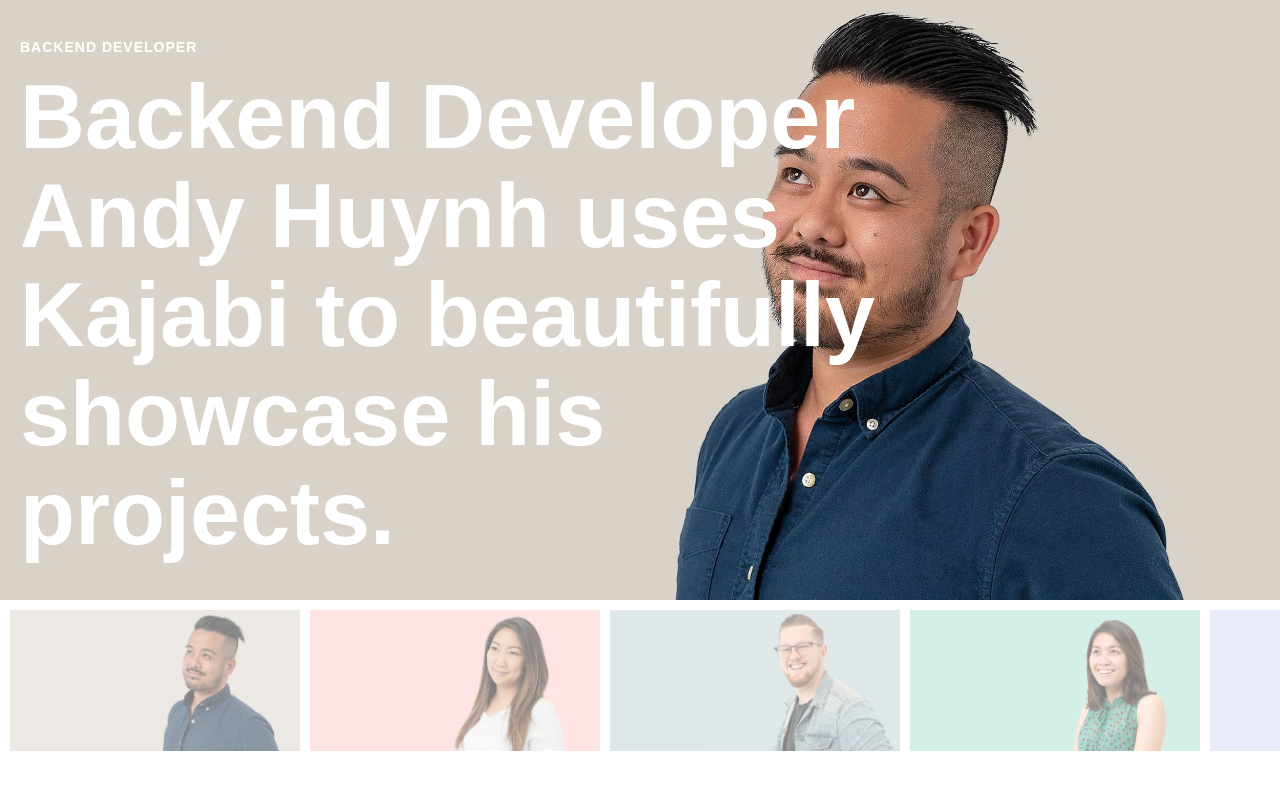
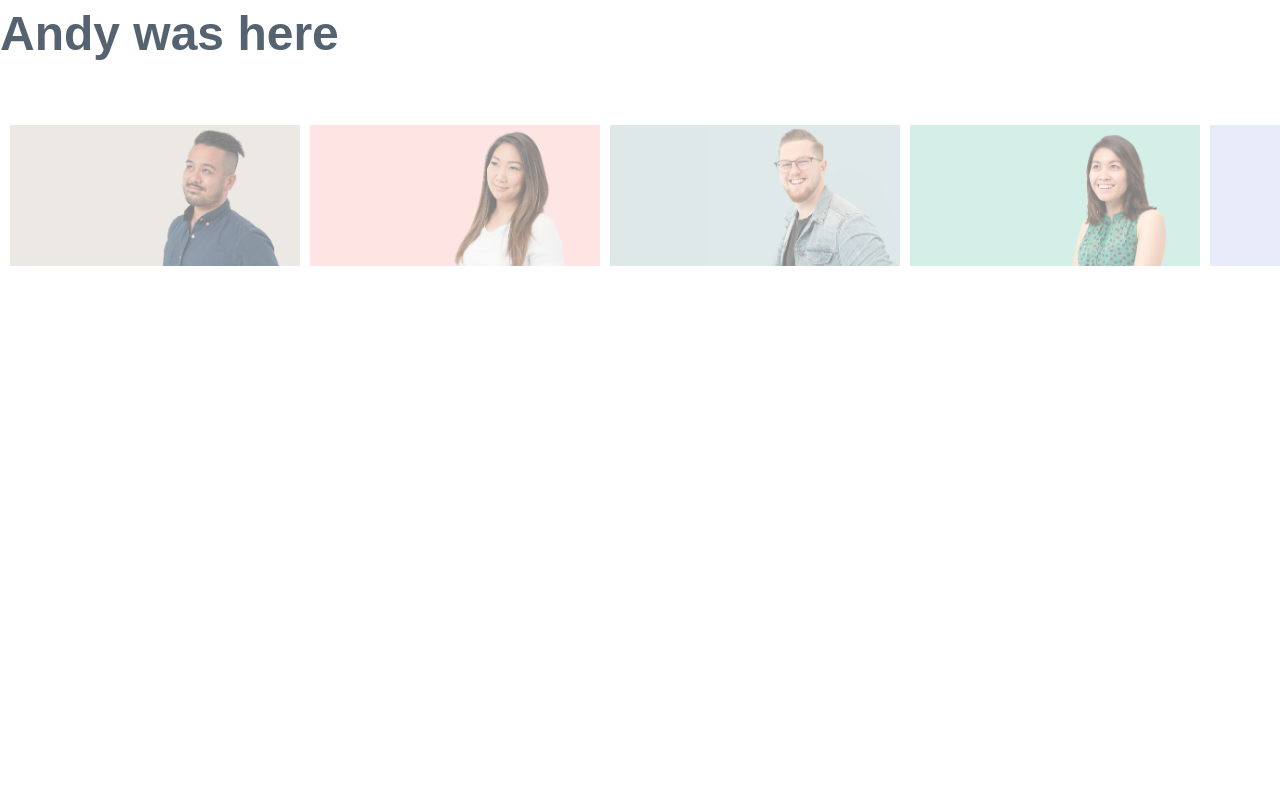
Before and after one commit to FuturaExtraBold/ssspa, a React (Create React App) app: page /andy in a window 1280 px wide. Shown: the top 790 px of the page. Built offline with nearby package versions, Linux system fonts and the light colour scheme.

Commit message:
Working on getting BrowserRouter fixed.

```diff
--- a/src/components/App.js
+++ b/src/components/App.js
@@ -1,12 +1,35 @@
-import React from "react";
+import React, { Component } from "react";
+import { BrowserRouter, Route, Link } from "react-router-dom";
+
 import Hero from "./Hero";
 import SmallCarousel from "./SmallCarousel";
 
-const App = () => (
-  <div className="App">
+class App extends Component {
+  render () {
+    return (
+      <BrowserRouter>
+        <div className="App">
+          <Route exact path="/erica" component={ Erica } />
+          <Route exact path="/andy" render={() =>
+            <h1>Andy was here</h1>
+          } />
+          <SmallCarousel />
+        </div>
+      </BrowserRouter>
+    );
+  }
+}
+
+function Erica() {
+  return (
     <Hero />
-    <SmallCarousel />
-  </div>
-);
+  );
+}
+
+function Andy() {
+  return (
+    <h1>Andy</h1>
+  );
+}
 
 export default App;
--- a/src/components/Hero.js
+++ b/src/components/Hero.js
@@ -1,6 +1,7 @@
 import React from "react";
 
-const Hero = () => (
+const Hero = () => {
+  return (
     <section className="hero">
       <div className="overlay hero__bg"></div>
       <div className="display-table">
@@ -15,5 +16,6 @@ const Hero = () => (
       </div>
     </section>
   );
+}
 
 export default Hero;
```
Lines whose indentation alone changed are shown as unchanged.
